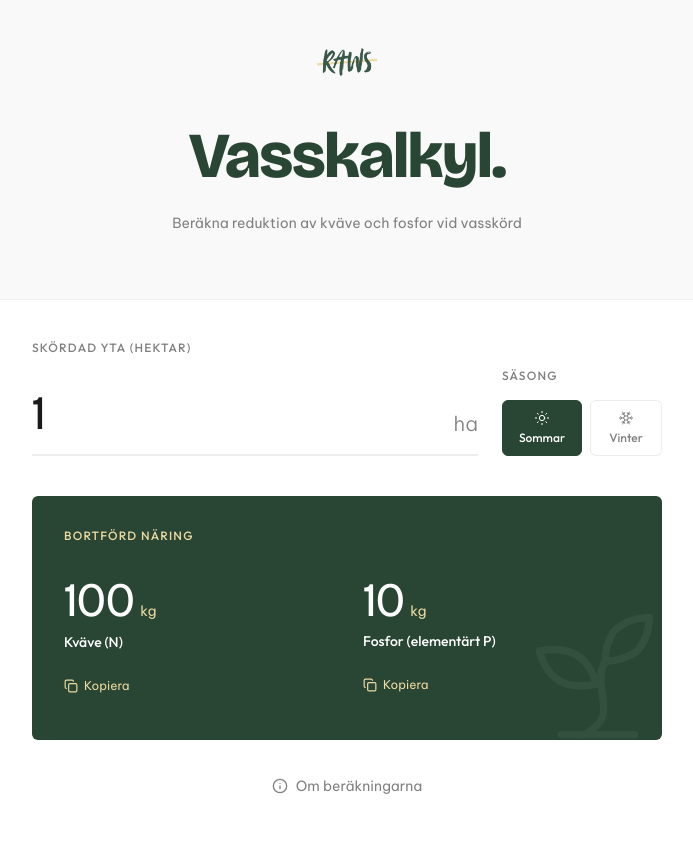
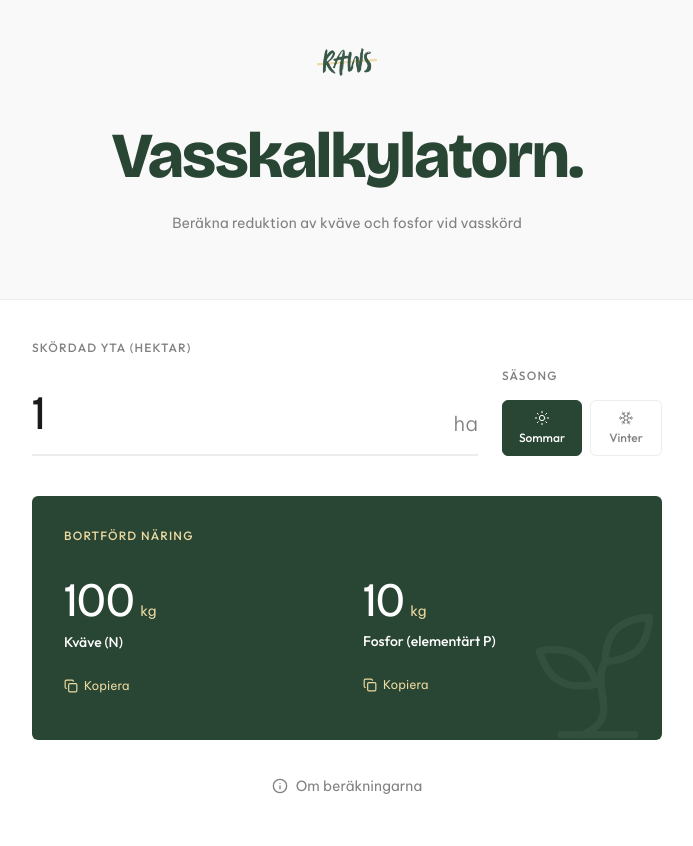
Before and after one commit to aiipraktiken-cmd/vasskalkylator, a React (Vite) app: page / in a window 1280 px wide. Shown: the top 846 px of the page, without its empty margins (293-986 px from the left). Built offline with nearby package versions, Linux system fonts and the light colour scheme.

Commit message:
fix: rename to Vasskalkylatorn

```diff
--- a/index.html
+++ b/index.html
@@ -5,7 +5,7 @@
     <link rel="icon" type="image/svg+xml" href="/favicon.svg" />
     <meta name="viewport" content="width=device-width, initial-scale=1.0" />
     <meta name="description" content="Beräkna reduktion av kväve och fosfor vid vasskörd" />
-    <meta property="og:title" content="Vasskalkylatorn" />
+    <meta property="og:title" content="Vasskalkylatorn — Beräkna näringsbortförsel vid vasskörd" />
     <meta property="og:description" content="Beräkna reduktion av kväve och fosfor vid vasskörd" />
     <meta property="og:type" content="website" />
     <meta name="twitter:card" content="summary" />
--- a/src/App.tsx
+++ b/src/App.tsx
@@ -70,7 +70,7 @@ export default function App() {
             className="h-7 mb-12 opacity-90"
           />
           <h1 className="font-display text-[40px] sm:text-[64px] font-extrabold text-[#294634] leading-none tracking-tight">
-            Vasskalkyl.
+            Vasskalkylatorn.
           </h1>
           <p className="font-body text-[#808080] text-sm mt-6 leading-relaxed">
             Beräkna reduktion av kväve och fosfor vid vasskörd
```
